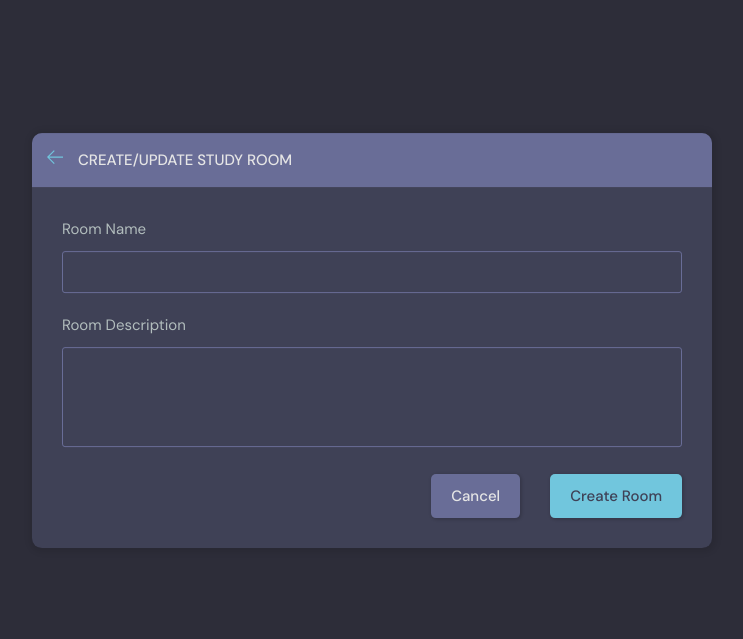
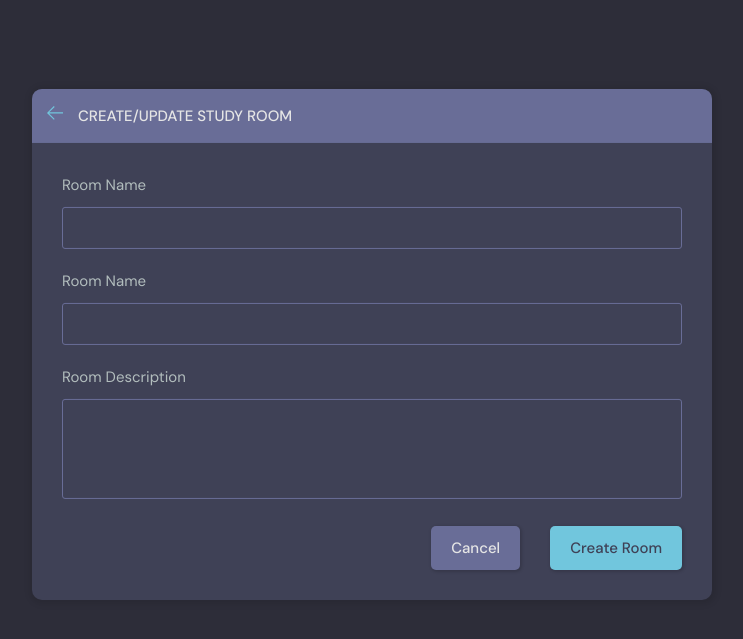
Before and after one commit to arkygeek/studybuddy2, a Django app: page /create-room/ in a window 1280 px wide. Shown: the part 76-715 px from the top of the page, without its empty margins (268-1011 px from the left). Run offline with Django 3.2, Linux system fonts and the light colour scheme; a user stored in the database is signed in.

Commit message:
options to select room topics drop list at 5:02:52

```diff
--- a/studybud/base/templates/base/room_form.html
+++ b/studybud/base/templates/base/room_form.html
@@ -1,5 +1,4 @@
 {% extends 'main.html' %}
-
 {% block content %}
   <main class="create-room layout">
     <div class="container">
@@ -19,10 +18,21 @@
         </div>
         <div class="layout__body">
 
-
-
           <form class="form" action="" method="POST">
             {% csrf_token %}
+
+            <div class="form__group">
+              <label for="room_topic">Room Name</label>
+              <input required type="text" name="topic" list="topic-list" />
+              <datalist id="topic-list">
+                <select id="room_topic">
+                  <option value="Python">Python</option>
+                  <option value="Django">Django</option>
+
+                </select>
+              </datalist>
+
+            </div>
 
             <div class="form__group">
               <label for="room_name">Room Name</label>
@@ -30,7 +40,7 @@
             </div>
 
             <div class="form__group">
-              <label for="room_name">Room Description</label>
+              <label for="room_description">Room Description</label>
               {{form.description}}
             </div>
 
```
